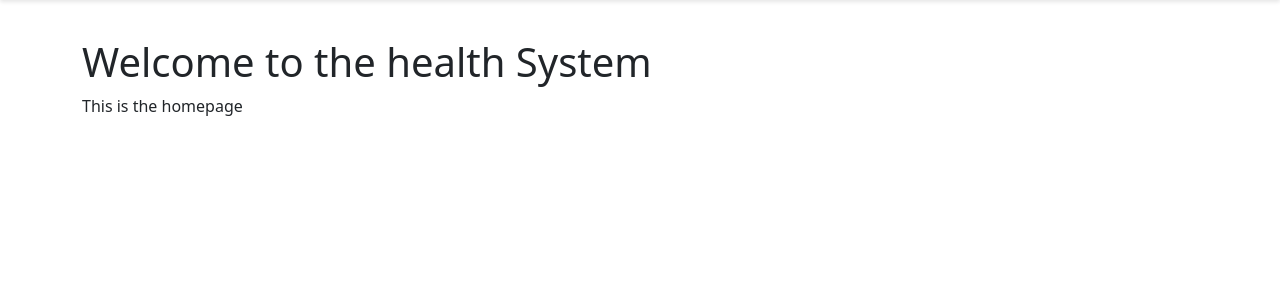
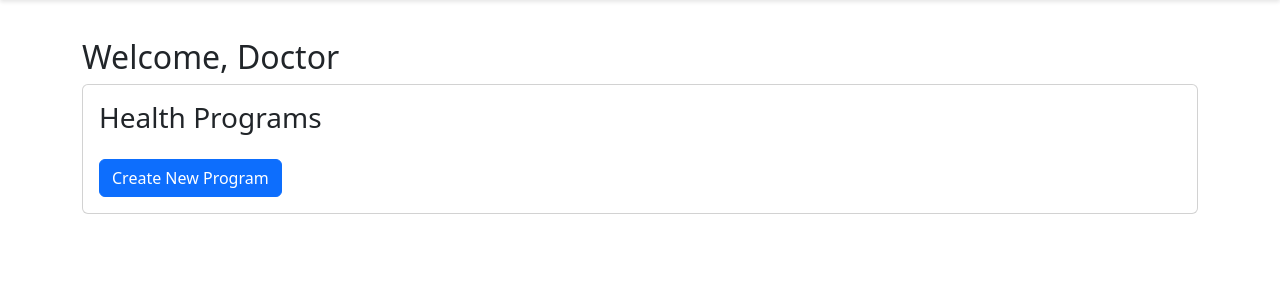
Before and after one commit to HandOnPractices/internshipTask1, a Django app: page /clients/home/ in a window 1280 px wide. Shown: the part 56-356 px from the top of the page. Run offline with Django 5.2, Linux system fonts and the light colour scheme.

Commit message:
update homepage template with API-driven program list

```diff
--- a/clients/templates/clients/home.html
+++ b/clients/templates/clients/home.html
@@ -1,6 +1,51 @@
 {% extends 'clients/base.html' %}
 
-{% block content %}
-  <h1>Welcome to the health System</h1>
-  <p>This is the homepage</p>
+{% block content %} <h2>Welcome, Doctor</h2>
+<div class="card">
+    <div class="card-body">
+        <h3 class="card-title">Health Programs</h3>
+        <div id="program-list" class="list-group"></div>
+        <a href="{% url 'program_create' %}" class="btn btn-primary mt-3">Create New Program</a>
+    </div>
+</div>
+<div id="alert-container"></div>
 {% endblock %}
+
+
+{% block script %}
+<script>
+    // Fetch and display health programs
+    document.addEventListener('DOMContentLoaded', () => {
+        fetch('/clients/api/programs/')
+            .then(response => {
+                if (!response.ok) throw new Error('Failed to fetch programs');
+                return response.json();
+            })
+            .then(data => {
+                const programList = document.getElementById('program-list');
+                if (data.length === 0) {
+                    programList.innerHTML = '<div class="list-group-item">No programs available.</div>';
+                    return;
+                }
+                data.forEach(program => {
+                    const item = document.createElement('div');
+                    item.className = 'list-group-item';
+                    item.innerHTML = `
+                        <h5>${program.name}</h5>
+                        <p>${program.description}</p>
+                        <p><strong>Start:</strong> ${program.start_date} | <strong>End:</strong> ${program.end_date}</p>
+                    `;
+                    programList.appendChild(item);
+                });
+            })
+            .catch(error => {
+                const alertContainer = document.getElementById('alert-container');
+                alertContainer.innerHTML = `
+                    <div class="alert alert-danger" role="alert">
+                        Error: ${error.message}
+                    </div>
+                `;
+            });
+    });
+</script>
+{% endblock %}
```
